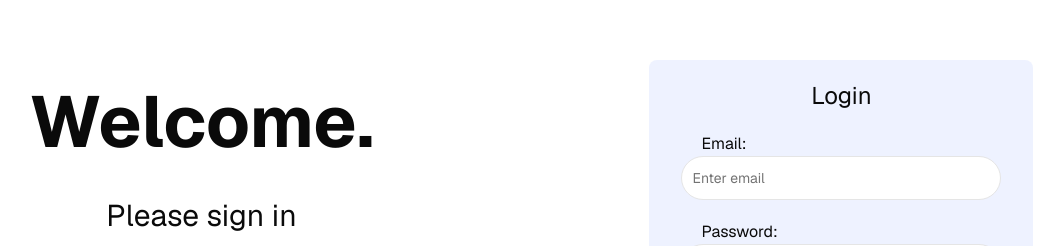
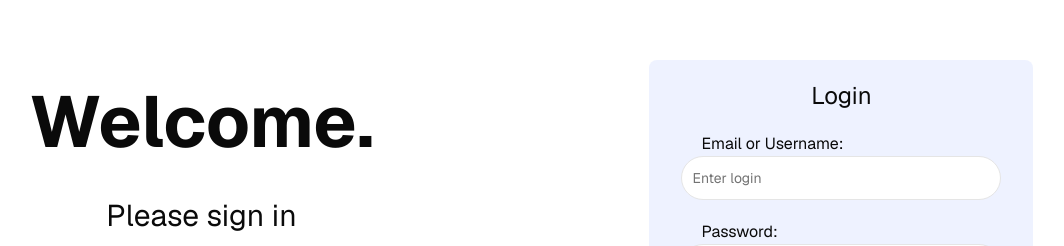
Before and after one commit to Shelfffie/Social_network, a Next.js app in the folder frontend/: page /sign-in in a window 1280 px wide. Shown: the part 140-386 px from the top of the page, without its empty margins (83-1147 px from the left). Built offline with nearby package versions, Linux system fonts and the light colour scheme; no server answers.

Commit message:
feat: change word email to login and email or username

```diff
--- a/frontend/features/auth/components/auth-form.tsx
+++ b/frontend/features/auth/components/auth-form.tsx
@@ -11,11 +11,12 @@ import {
 import { InputBasic } from "@/features/common/components/input";
 import Link from "next/link";
 import React, { ChangeEvent, useState } from "react";
-import { AuthFormInputs, AuthFormProps } from "../actions/utils/types";
-import { loginActions, signupActions } from "../actions/auth-actions";
+
 import { useRouter } from "next/navigation";
 import { useAuth } from "../contexts/auth-context";
 import Login from "./login-request";
+import { AuthFormInputs, AuthFormProps } from "../utils/types";
+import { signupActions } from "../actions/auth-actions";
 
 export default function AuthForm({ mode }: AuthFormProps) {
   const [inputFieldsValue, setInputFieldsValue] = useState<AuthFormInputs>({
@@ -73,9 +74,9 @@ export default function AuthForm({ mode }: AuthFormProps) {
         <h1 className="text-2xl">{isLogin ? "Login" : "Sign up"}</h1>
         <div className="flex flex-col gap-5 w-10/12">
           <div>
-            <p className="ml-5">Email:</p>
+            <p className="ml-5">Email or Username:</p>
             <InputBasic
-              placeholder="Enter email"
+              placeholder="Enter login"
               name="email"
               value={inputFieldsValue.email}
               onChange={handleInput}
```
